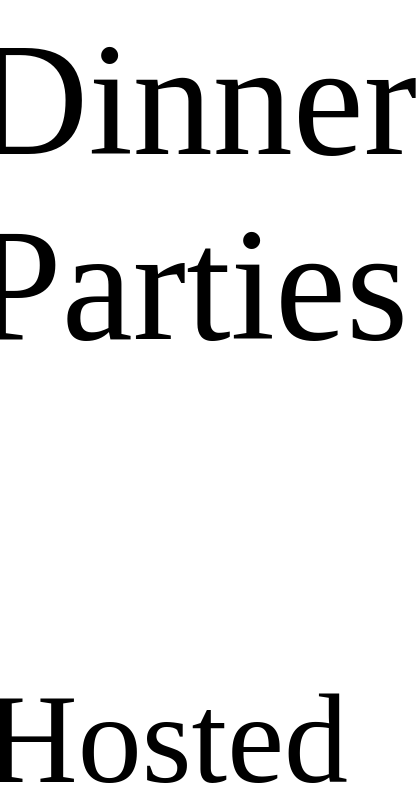
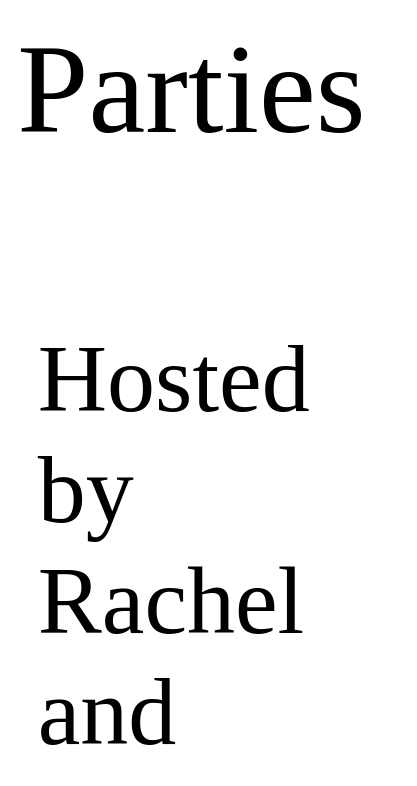
Before and after one commit to mchen10/dinner-club, a plain HTML site: page index.html in a window 390 px wide. Shown: the top 786 px of the page, 417 px wide, since content can reach past the window. Drawn offline with Linux system fonts and the light colour scheme.

Commit message:
Update styling more

```diff
--- a/index.html
+++ b/index.html
@@ -10,9 +10,14 @@
         font-display: swap;
     }
 
+    html, body {
+      height: 100%;
+    }
+
     .body-wrapper {
       display: flex;
       justify-content: center;
+      height: 100%;
     }
     .body-container {
       display: flex;
@@ -23,20 +28,20 @@
     }
 
     .title {
-      font-size: 6rem;
-      margin: 0 0 1em 0;
+      font-size: 4rem;
+      margin: 0 0 0.2em 0;
     }
     .subtitle {
-      font-size: 4rem;
+      font-size: 2rem;
     }
 
     @media all and (max-width: 1000px) {
       .title {
-        font-size: 10rem;
-        margin: 0 0 1em 0;
+        font-size: 8rem;
+        margin: 0 0 0.5em 0;
       }
       .subtitle {
-        font-size: 8rem;
+        font-size: 6rem;
       }
     }
   </style>
```
